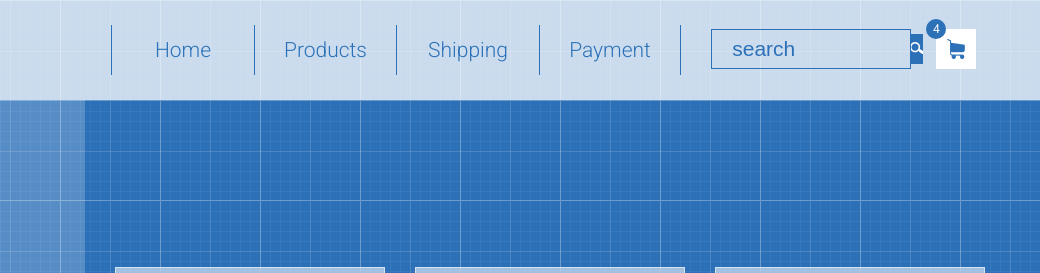
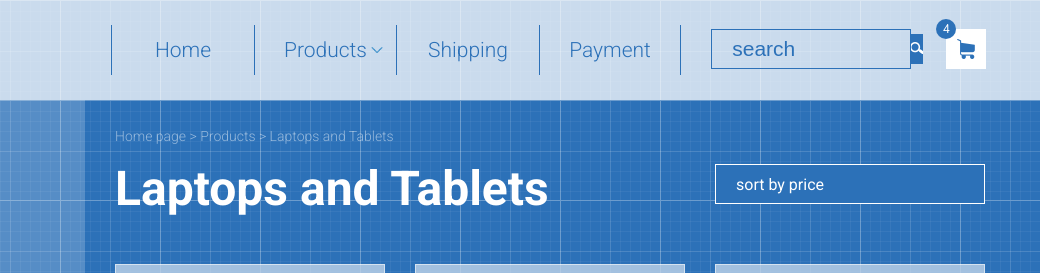
Before and after one commit to alexandervolok/alexandervolok.github.io, a plain HTML site: page index.html in a window 1280 px wide. Shown: the top 273 px of the page, 240-1280 px from the left. Drawn offline with Linux system fonts and the light colour scheme.

Commit message:
minor changes

```diff
--- a/index.html
+++ b/index.html
@@ -53,6 +53,20 @@
 		<div class="main-container">
 			<div class="main-grid">
 				<div class="col-main3"></div>
+				<div class="prod-main">
+					<div class="prod-nav">
+						<div>
+							<div class="page-nav">
+								Home page  >  Products  >  Laptops and Tablets
+							</div>
+							<div class="prod-line">
+								Laptops and Tablets
+							</div>
+						</div>
+						<div>
+							<div class="sort-by">sort by price</div>
+						</div>
+					</div>
 					<div class="col-main9">
 						<div>
 							<div class="prod-img">
@@ -210,7 +224,8 @@
 					</div>
 				</div>
 			</div>
+		</div>
 	</main>
-	<footer class="footer">footer</footer>
+	<footer class="footer">© Copyright 2017</footer>
 </body>
 </html>
--- a/style.css
+++ b/style.css
@@ -41,6 +41,13 @@ body {
 	width: 25%;
 	border-left: 1px solid #2c71b8;
 }
+
+.menu li:nth-child(2) {
+	background: url(images/down-arrow_blue.png) no-repeat;
+	background-size: 12px;
+	background-position: 90% 50%;
+}
+
 .menu li:last-child {
 	border-right: 1px solid #2c71b8;
 }
@@ -67,11 +74,11 @@ body {
 .col-md-15 {
 	width: 15%;
 	position: relative;
+	right: -10px;
 }
 .basket {
 	width: 40px;
 	height: 40px;
-	background-color: white;
 	border-style: none;
 	background: url("images/icon (1).png") no-repeat;
 	background-position: center;
@@ -172,7 +179,10 @@ li:hover .submenu {
 	color: #2c71b8;
 }
 
-.menu > li:hover > a {
+.li_hov:hover > a {
+	background: url(images/down-arrow_white.png) no-repeat;
+	background-size: 12px;
+	background-position: 90% 50%;
 	color: white;
 	background-color: #2c71b8;
 }
@@ -194,6 +204,48 @@ li:hover .submenu {
 	opacity: 0.2;
 }
 
+.prod-main {
+	display: grid;
+	grid-template-rows: 164px 1fr;
+}
+
+.prod-nav {
+	display: grid;
+	grid-template-columns: 1fr 270px;
+}
+
+.page-nav {
+	height: 15px;
+	opacity: 0.5;
+	color: #ffffff;
+	font-family: Roboto;
+	font-size: 14px;
+	font-weight: 300;
+	margin-left: 30px;
+	margin-top: 29px;
+}
+
+.prod-line {
+	height: 47px;
+	color: #ffffff;
+	font-family: Roboto;
+	font-size: 48px;
+	font-weight: 700;
+	margin-left: 30px;
+	margin-top: 21px;
+}
+
+.sort-by {
+	width: 270px;
+	height: 40px;
+	border: 1px solid #ffffff;
+	background-color: #2c71b8;
+	margin-top: 64px;
+	color: white;
+	line-height: 40px;
+	padding-left: 20px;
+}
+
 .col-main9 {
 	display: grid;
 	grid-template-columns: 270px 270px 270px;
@@ -201,7 +253,6 @@ li:hover .submenu {
 	grid-column-gap: 30px;
 	grid-row-gap: 30px;
 	padding-left: 30px;
-	padding-top: 167px;
 }
 
 .prod-img {
```
Lines whose indentation alone changed are shown as unchanged.
